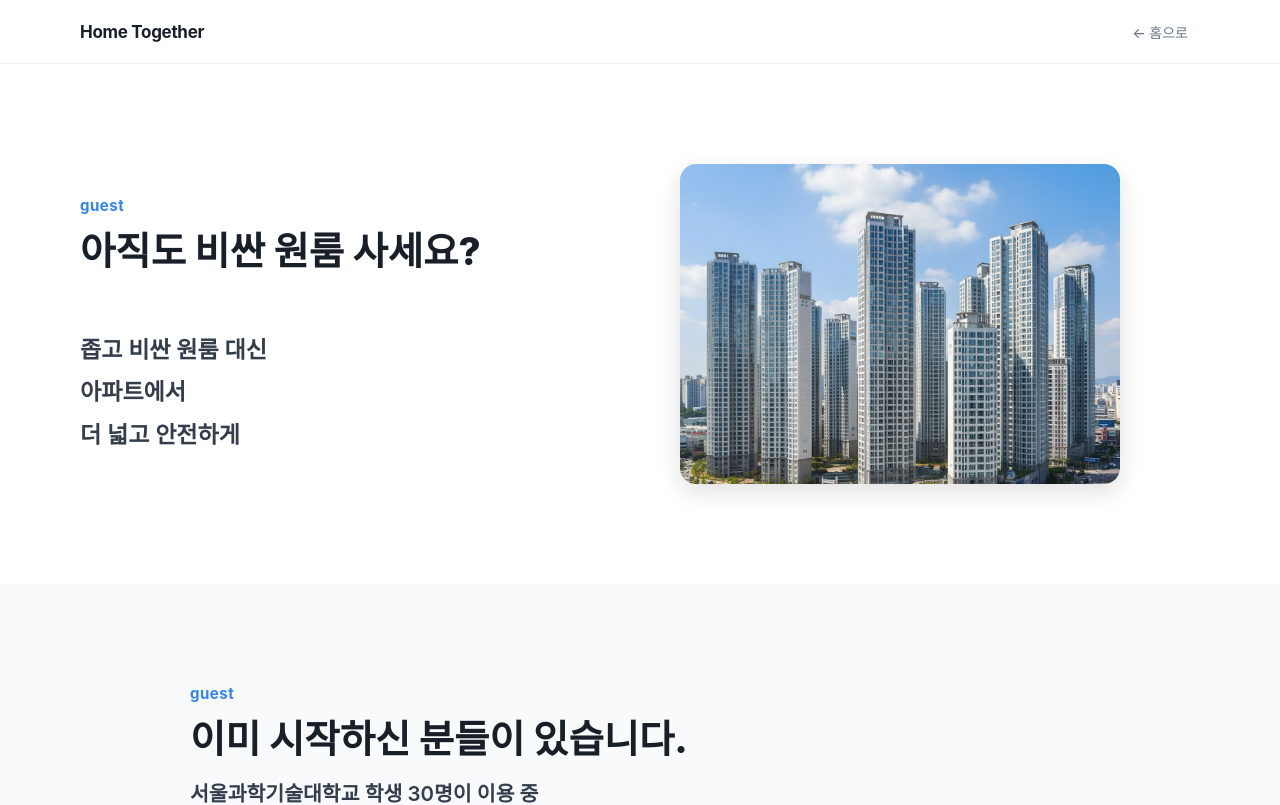
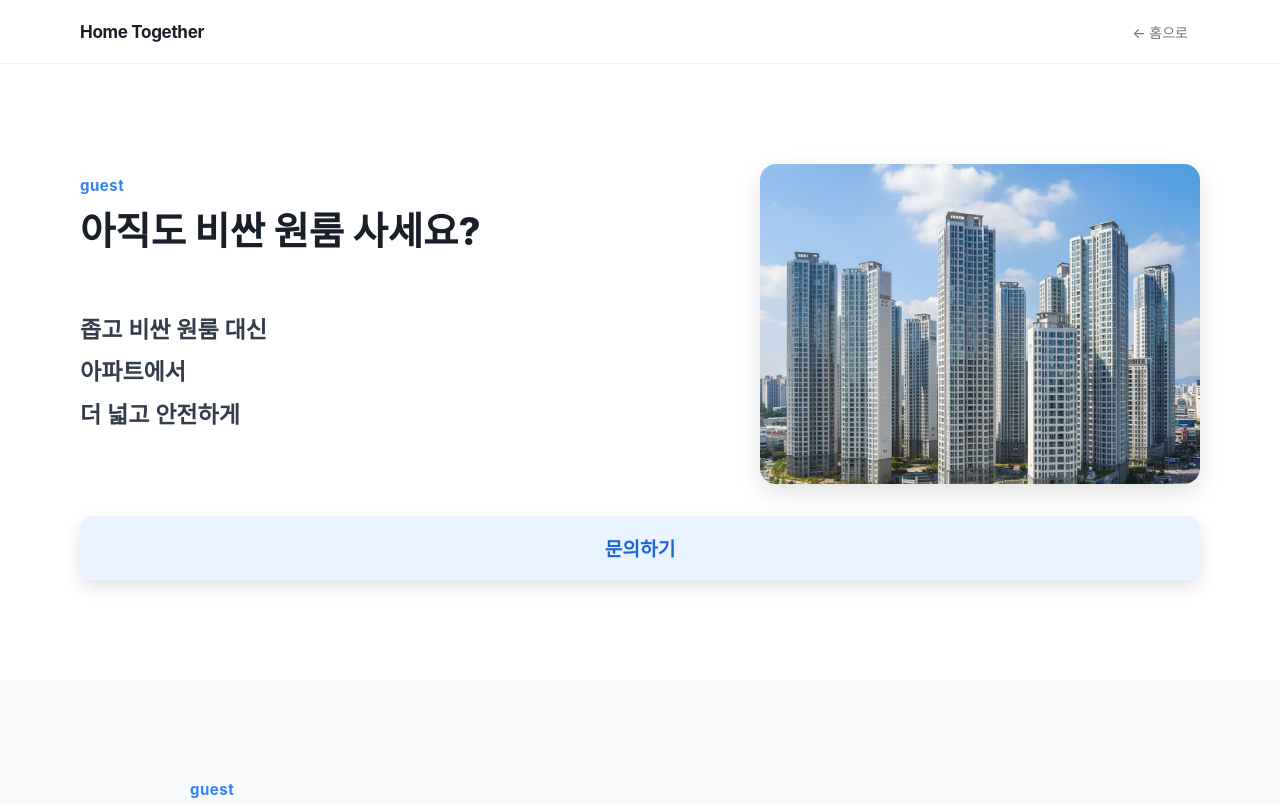
Before and after one commit to hometokr-creator/welcome_web, a React (Vite) app: page /guest in a window 1280 px wide. Shown: the top 805 px of the page. Built offline with nearby package versions, Linux system fonts and the light colour scheme; a web font is replaced by a local one.

Commit message:
문의하기 버튼 추가함. 클릭 시 해당 페이지로 스크롤

```diff
--- a/src/pages/GuestPage.jsx
+++ b/src/pages/GuestPage.jsx
@@ -3,7 +3,7 @@ import Footer from '../components/Footer'
 import { IconGenderCardGuest, IconHostVerifyCard, IconManageCardGuest } from '../components/IconCards'
 
 // 아파트 사진 (로컬 이미지)
-const imgApartment   = '/images/apt-photo.jpg'
+const imgApartment = '/images/apt-photo.jpg'
 
 // 피그마 349:79 기반 아파트 블록 일러스트 (390→300 스케일)
 function ApartmentIllustration() {
@@ -30,11 +30,11 @@ function ApartmentIllustration() {
       {/* 오른쪽 높은 건물 */}
       <div style={bldg(164, 50, 130, 292)} />
       {/* 왼쪽 건물 창문 */}
-      {[[100,158],[155,158],[100,195],[155,195],[100,232],[155,232]].map(([x,y],i) => (
+      {[[100, 158], [155, 158], [100, 195], [155, 195], [100, 232], [155, 232]].map(([x, y], i) => (
         <div key={`wl${i}`} style={win(x, y)} />
       ))}
       {/* 오른쪽 건물 창문 */}
-      {[[179,75],[234,75],[179,113],[234,113],[234,150],[234,188],[234,226]].map(([x,y],i) => (
+      {[[179, 75], [234, 75], [179, 113], [234, 113], [234, 150], [234, 188], [234, 226]].map(([x, y], i) => (
         <div key={`wr${i}`} style={win(x, y)} />
       ))}
       {/* 파란 덤불 (왼쪽) */}
@@ -64,16 +64,28 @@ export default function GuestPage() {
                   <p className="intro-text">좁고 비싼 원룸 대신</p>
                   <p className="intro-text">아파트에서</p>
                   <p className="intro-text">더 넓고 안전하게</p>
+                  <div className="intro-spacer" />
+
                 </div>
               </div>
-              <div>
+              <div style={{ display: 'flex', flexDirection: 'column', alignItems: 'flex-end', gap: '16px' }}>
                 <img
                   className="apt-photo"
                   src={imgApartment}
                   alt="아파트 단지"
                 />
+
               </div>
+
             </div>
+            <div className="intro-spacer" />
+            <button
+              className="cta-btn"
+              style={{ width: '100%' }}
+              onClick={() => document.getElementById('guest-cta').scrollIntoView({ behavior: 'smooth' })}
+            >
+              문의하기
+            </button>
           </div>
         </section>
 
@@ -185,7 +197,7 @@ export default function GuestPage() {
         </section>
 
         {/* ── 7. 주거 신청하기 CTA ── */}
-        <div className="cta-btn-center">
+        <div className="cta-btn-center" id="guest-cta">
           <div className="container" style={{ textAlign: 'center' }}>
             <p className="cta-title-center">주거 신청하기</p>
             <a
--- a/src/pages/HostPage.jsx
+++ b/src/pages/HostPage.jsx
@@ -22,6 +22,13 @@ export default function HostPage() {
               <div className="intro-spacer" />
               <p className="intro-text">밥 제공 없이 방 한 칸만으로도 충분합니다.</p>
               <p className="intro-text">학생은 홈투게더가 관리합니다.</p>
+              <div className="intro-spacer" />
+              <button
+                className="cta-btn"
+                onClick={() => document.getElementById('host-cta').scrollIntoView({ behavior: 'smooth' })}
+              >
+                문의하기
+              </button>
             </div>
           </div>
         </section>
@@ -132,7 +139,7 @@ export default function HostPage() {
         </div>
 
         {/* ── 7. 상담 안내 / CTA ── */}
-        <section className="cta-section">
+        <section className="cta-section" id="host-cta">
           <div className="container">
             <div className="cta-inner">
               <div className="cta-info">
```
Also changed, not shown: .claude/settings.json (added).
